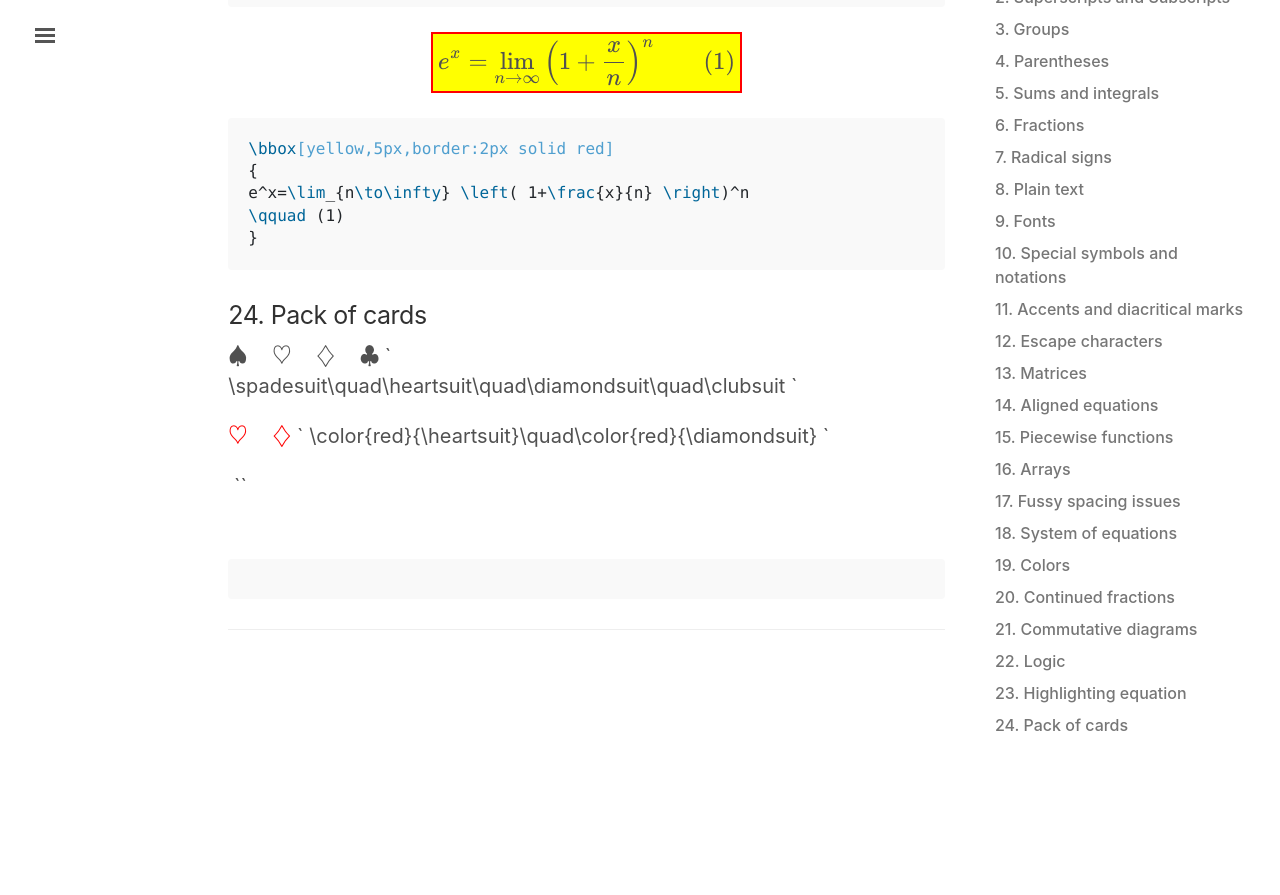
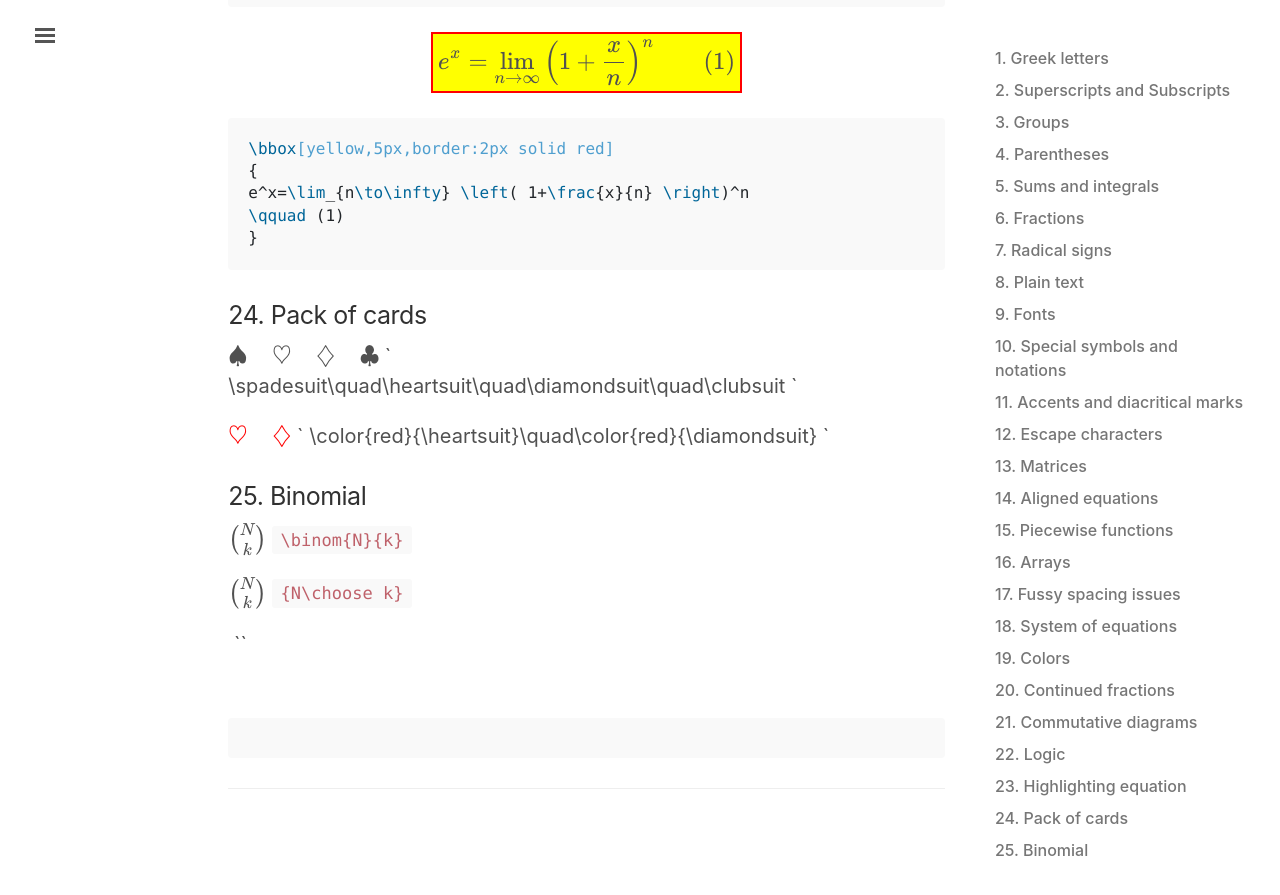
Before and after one commit to lingt-xyz/note, a Jekyll site: the page built from _posts/2018-08-29-mathjax-reference.md, in a window 1280 px wide and 900 px high, scrolled down 16217 px. Shown: the top 895 px of the window. Built offline with Jekyll 4.4.1, drawn with Linux system fonts in a browser that asks for light colours; formulas are drawn with MathJax 3; comment, search, counter and statistics services are not loaded; before the commit the page ends 16958 px from its top, so only the background shows below that.

Commit message:
add binomial

```diff
--- a/_posts/2018-08-29-mathjax-reference.md
+++ b/_posts/2018-08-29-mathjax-reference.md
@@ -847,10 +847,16 @@ e^x=\lim_{n\to\infty} \left( 1+\frac{x}{n} \right)^n
 
 ### 24. Pack of cards
 
-
 {% raw %}$$ \spadesuit\quad\heartsuit\quad\diamondsuit\quad\clubsuit $${% endraw %} ` \spadesuit\quad\heartsuit\quad\diamondsuit\quad\clubsuit `
 
 {% raw %}$$ \color{red}{\heartsuit}\quad\color{red}{\diamondsuit} $${% endraw %} ` \color{red}{\heartsuit}\quad\color{red}{\diamondsuit} `
+
+### 25. Binomial
+
+{% raw %}$$ \binom{N}{k} $${% endraw %} `\binom{N}{k}`
+
+{% raw %}$$ {N\choose k} $${% endraw %} `{N\choose k}`
+
 
 {% raw %}$$  $${% endraw %} ``
 
```
